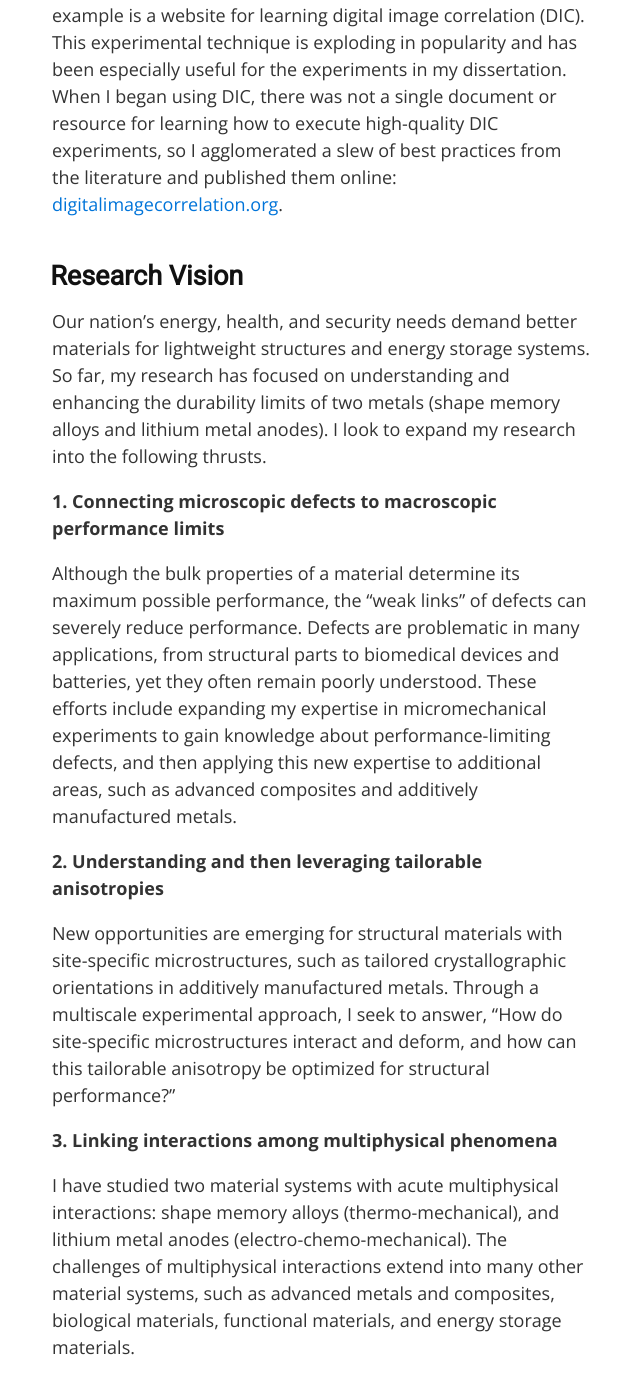
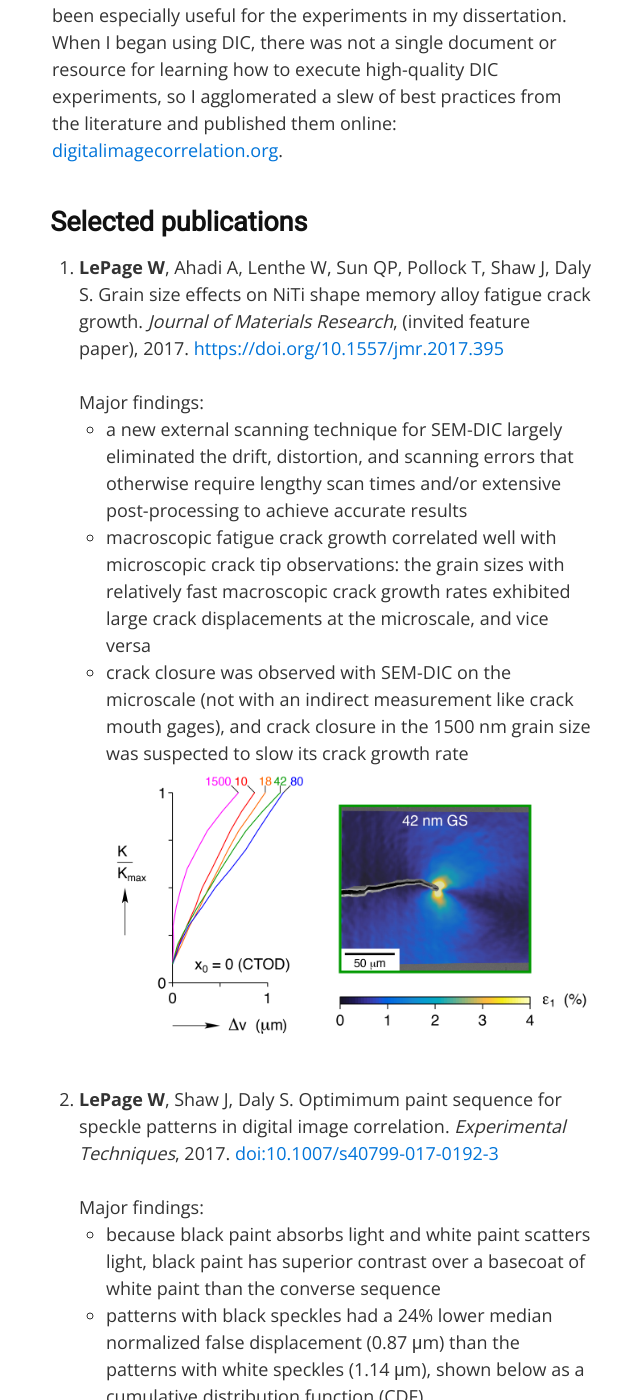
Before and after one commit to wlepage/wlepage.github.io, a Jekyll site: the page built from index.md, in a window 1280 px wide and 1400 px high, scrolled down 1883 px. Shown: the whole window, without its empty margins (318-958 px from the left). Built offline with Jekyll 4.4.1, drawn with Linux system fonts in a browser that asks for light colours; some of the changed text lies outside the part shown.

Commit message:
Update index.md

```diff
--- a/index.md
+++ b/index.md
@@ -2,13 +2,13 @@
 layout: default
 ---
 
-<div class="centeredtext tagline">Ph.D. Candidate, University of Michigan<br />Mechanical Engineering</div>
+<div class="centeredtext tagline">Research Fellow, University of Michigan<br />Mechanical Engineering</div>
 <div id="mugshot">
 	<img src="img/profile.jpg" width="240" height="240" class="rounded8" />
 </div>
 
 ## Bio
-I am a Ph.D. student in Mechanical Engineering at the University of Michigan. For my dissertation, I am investigating the fatigue and fracture mechanics of shape memory alloys with techniques that redefine the limits of experimental mechanics. I'm also studying the coupled mechanical, electrochemical, and thermal interactions of lithium metal anodes for next-generation batteries. After completing my Ph.D., I seek to be a professor who equips and inspires students to serve people and the planet through engineering.
+I am a postdoctoral researcher in Mechanical Engineering at the University of Michigan. My research combines materials science and solid mechanics to create, understand, and advance the next generation of materials for energy, health care, transportation, and beyond. My career goal is being a professor who equips and inspires students to serve people and the planet through engineering.
 
 ## Curriculum vitae
 [View my complete CV here](../William_LePage.pdf).
@@ -36,22 +36,6 @@ I am a Ph.D. student in Mechanical Engineering at the University of Michigan. Fo
 I have always enjoyed helping others learn, and in graduate school, I discovered that my passion for teaching extends into formal classroom and mentoring settings, too. During my Ph.D., I mentored undergraduate students on their own research projects; delivered guest lectures for several courses; developed and delivered a course on renewable energy for senior citizens; and served as a graduate student instructor for a junior-level mechanics of materials course. Through these experiences, my desire to become an engineering professor has been affirmed.
 
 Along with in-person teaching and mentoring, I have created resources to help wider audiences gain knowledge. One example is a website for learning digital image correlation (DIC). This experimental technique is exploding in popularity and has been especially useful for the experiments in my dissertation. When I began using DIC, there was not a single document or resource for learning how to execute high-quality DIC experiments, so I agglomerated a slew of best practices from the literature and published them online: [digitalimagecorrelation.org](http://digitalimagecorrelation.org/).
-
-## Research Vision
-
-Our nation's energy, health, and security needs demand better materials for lightweight structures and energy storage systems. So far, my research has focused on understanding and enhancing the durability limits of two metals (shape memory alloys and lithium metal anodes). I look to expand my research into the following thrusts.
-
-__1. Connecting microscopic defects to macroscopic performance limits__
-
-Although the bulk properties of a material determine its maximum possible performance, the "weak links" of defects can severely reduce performance. Defects are problematic in many applications, from structural parts to biomedical devices and batteries, yet they often remain poorly understood. These efforts include expanding my expertise in micromechanical experiments to gain knowledge about performance-limiting defects, and then applying this new expertise to additional areas, such as advanced composites and additively manufactured metals.
-
-__2. Understanding and then leveraging tailorable anisotropies__
-
-New opportunities are emerging for structural materials with site-specific microstructures, such as tailored crystallographic orientations in additively manufactured metals. Through a multiscale experimental approach, I seek to answer, "How do site-specific microstructures interact and deform, and how can this tailorable anisotropy be optimized for structural performance?"
-
-__3. Linking interactions among multiphysical phenomena__
-
-I have studied two material systems with acute multiphysical interactions: shape memory alloys (thermo-mechanical), and lithium metal anodes (electro-chemo-mechanical). The challenges of multiphysical interactions extend into many other material systems, such as advanced metals and composites, biological materials, functional materials, and energy storage materials.
 
 ## Selected publications
 1. __LePage W__, Ahadi A, Lenthe W, Sun QP, Pollock T, Shaw J, Daly S. Grain size effects on NiTi shape memory alloy fatigue crack growth. _Journal of Materials Research_, (invited feature paper), 2017. [https://doi.org/10.1557/jmr.2017.395](https://doi.org/10.1557/jmr.2017.395)<br /><br />
```
Also changed, not shown: other parts of index.md (+1 -1 lines).
